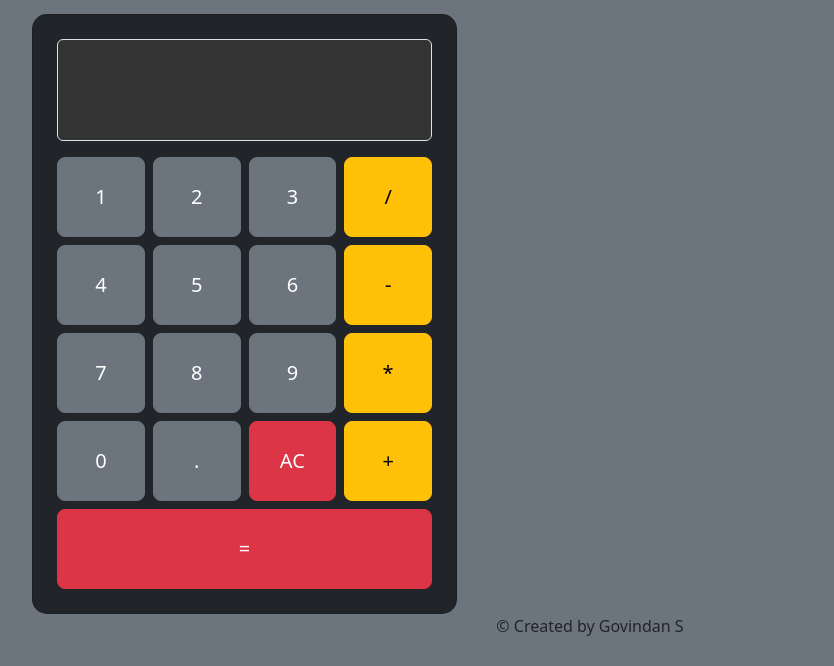
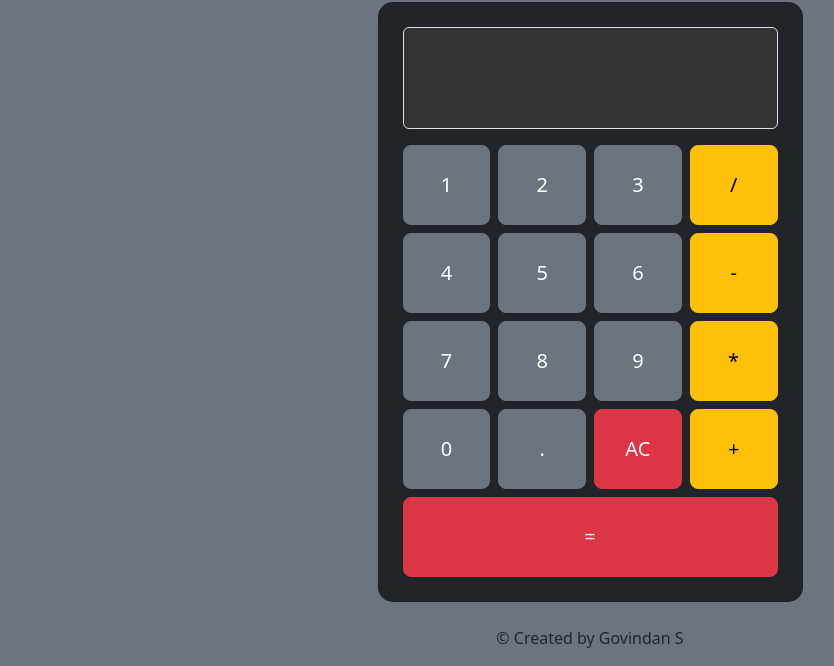
Before and after one commit to Govindan007/simple-calculator, a plain HTML site: page index.html in a window 1280 px wide. Shown: the part 145-811 px from the top of the page, without its empty margins (50-884 px from the left). Drawn offline with nearby package versions, Linux system fonts and the light colour scheme.

Commit message:
Update index.html

```diff
--- a/index.html
+++ b/index.html
@@ -6,10 +6,10 @@
     <link href="https://cdn.jsdelivr.net/npm/bootstrap@5.3.0/dist/css/bootstrap.min.css" rel="stylesheet">
     <link rel="stylesheet" href="style.css">
 </head>
-<body class="d-flex justify-content-center align-items-center vh-100 bg-secondary">
-    <div class="container text-center">
+<body class="bg-secondary d-flex justify-content-center align-items-center vh-100">
+    <div class="text-center">
         <h1 class="display-4 mb-4">SIMPLE<br> CALCULATOR</h1>
-        <div id="calculator" class="card bg-dark text-white p-4">
+        <div id="calculator" class="card bg-dark text-white p-4 mx-auto">
             <input id="display" class="form-control mb-3 text-end fs-1" readonly>
             <div id="keys" class="row g-2">
                 <div class="col-3">
@@ -65,7 +65,7 @@
                 </div>
             </div>
         </div>
-        <p class="copywrite">© Created by Govindan S  </p>
+        <p class="copywrite mt-4">© Created by Govindan S</p>
     </div>
     <script src="script.js"></script>
     <script src="https://cdn.jsdelivr.net/npm/bootstrap@5.3.0/dist/js/bootstrap.bundle.min.js"></script>
```
